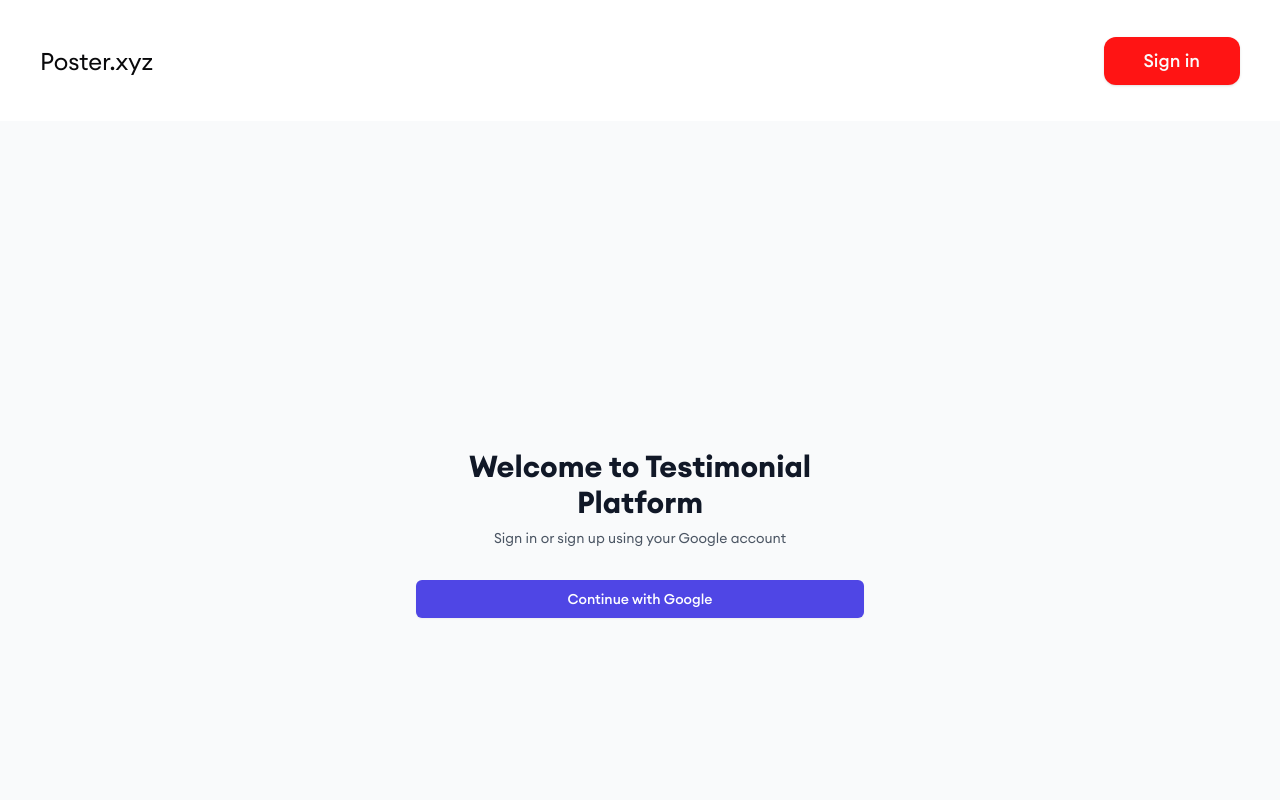
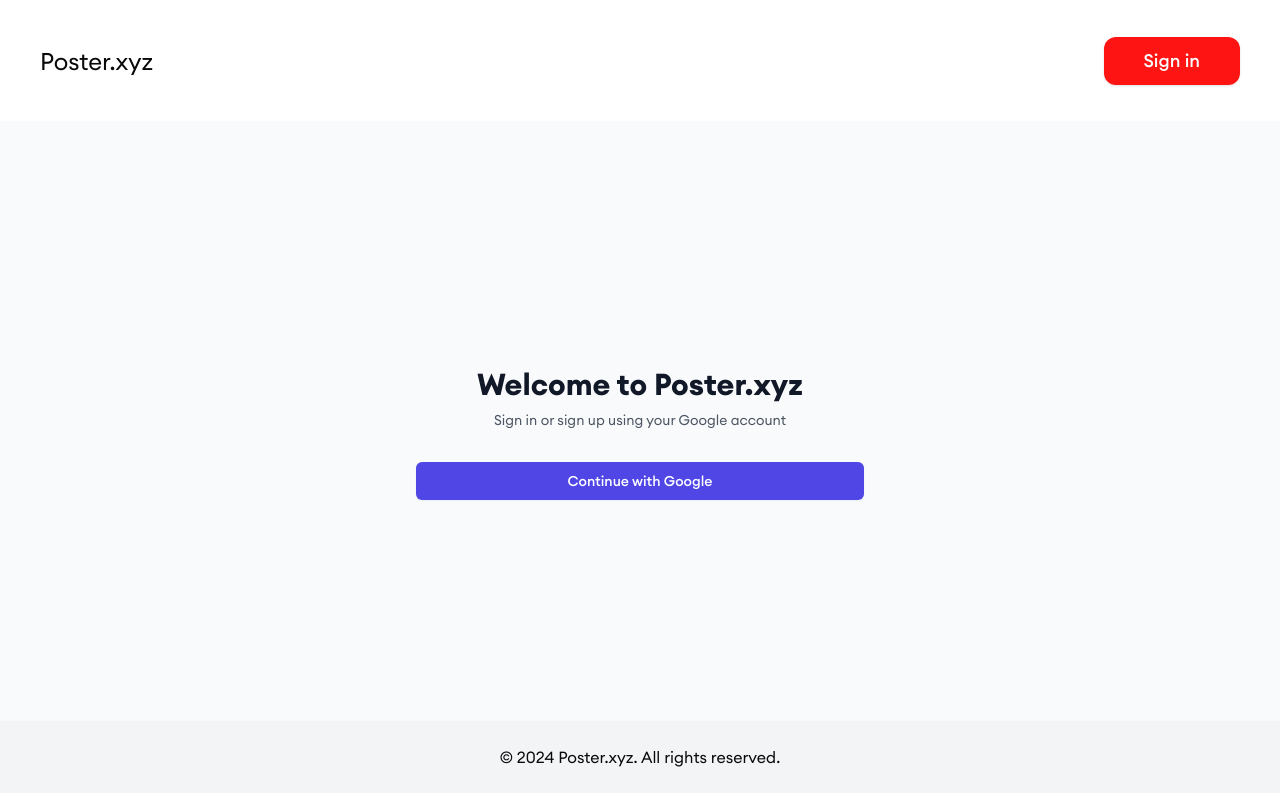
Before and after one commit to KanishKumar11/waitlist, a Next.js app: page /auth in a window 1280 px wide. Shown: the top 800 px of the page. Built offline with nearby package versions, Linux system fonts and the light colour scheme; no server answers.

Commit message:
minor fix

```diff
--- a/public/embed.js
+++ b/public/embed.js
@@ -2,7 +2,7 @@
   const script = document.currentScript;
   const wishlistId = script.getAttribute("data-wishlist-id");
   const baseUrl =
-    script.getAttribute("data-base-url") || "http://localhost:3000"; // Fallback URL
+    script.getAttribute("data-base-url") || "https://theposter.xyz"; // Fallback URL
 
   const container = document.createElement("div");
   container.id = "wishlist-container";
--- a/src/app/(private)/auth/page.jsx
+++ b/src/app/(private)/auth/page.jsx
@@ -23,11 +23,11 @@
   }
 
   return (
-    <div className="min-h-screen flex items-center justify-center bg-gray-50 py-12 px-4 sm:px-6 lg:px-8">
+    <div className="min-h-[75vh] flex items-center justify-center bg-gray-50 py-12 px-4 sm:px-6 lg:px-8">
       <div className="max-w-md w-full space-y-8">
         <div>
           <h2 className="mt-6 text-center text-3xl font-extrabold text-gray-900">
-            Welcome to Testimonial Platform
+            Welcome to Poster.xyz
           </h2>
           <p className="mt-2 text-center text-sm text-gray-600">
             Sign in or sign up using your Google account
```
